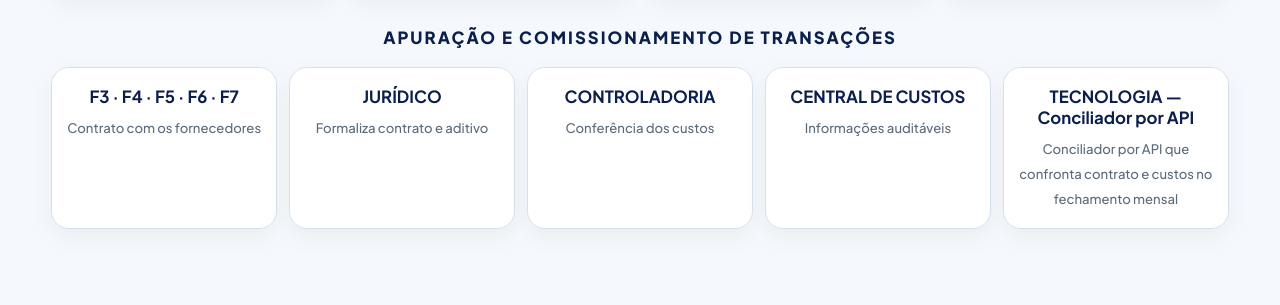
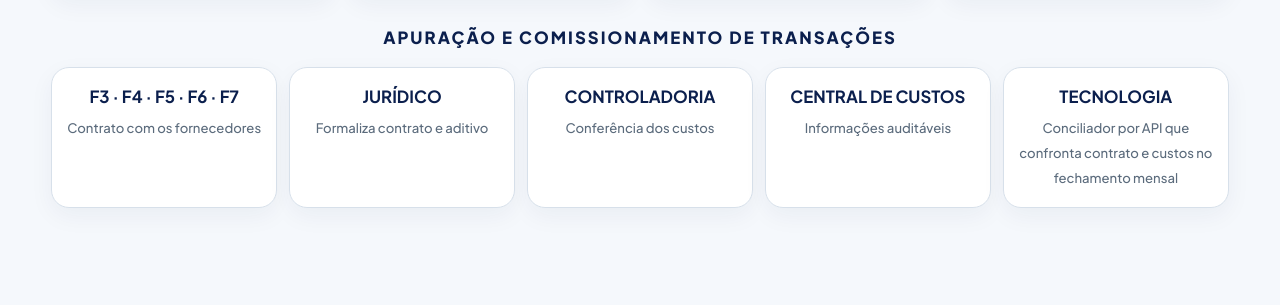
Before and after one commit to mirtesposia/Ecosistema, a plain HTML site: page index.html in a window 1280 px wide. Shown: the part 429-734 px from the top of the page. Drawn offline with Linux system fonts and the light colour scheme.

Commit message:
Remove Conciliador por API do título do card de Tecnologia.
Co-authored-by: Cursor <cursoragent@cursor.com>

```diff
--- a/index.html
+++ b/index.html
@@ -70,7 +70,7 @@
             <span>Informações auditáveis</span>
           </li>
           <li>
-            <strong><span class="cost-title-upper">TECNOLOGIA</span> — Conciliador por API</strong>
+            <strong>TECNOLOGIA</strong>
             <span>Conciliador por API que confronta contrato e custos no fechamento mensal</span>
           </li>
         </ul>
```
